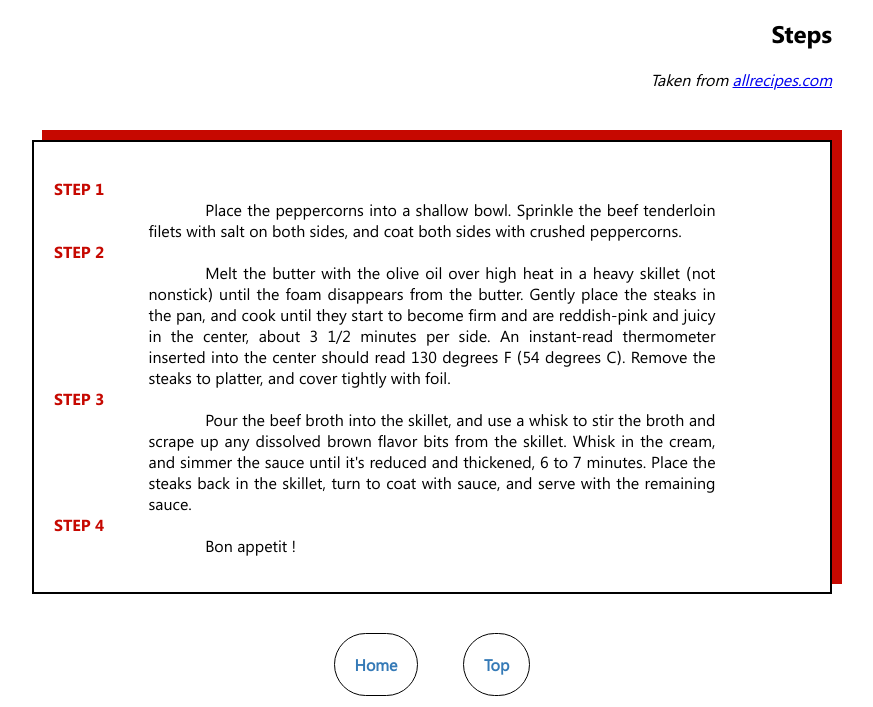
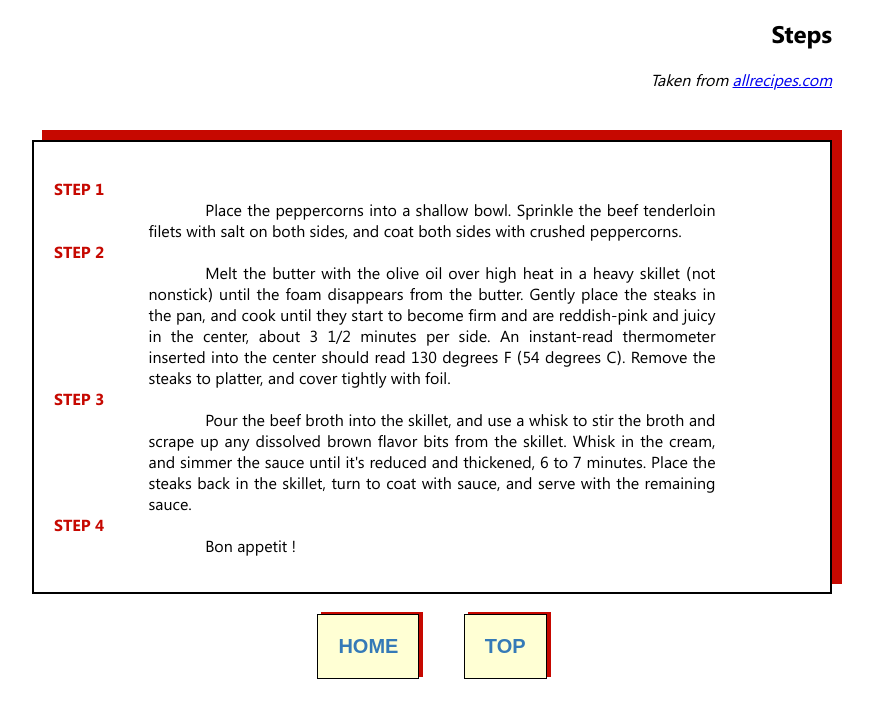
Before and after one commit to JeremyMrt/odin-recipes, a plain HTML site: page recipes/filet.html in a window 1280 px wide. Shown: the part 1428-2135 px from the top of the page, without its empty margins (208-1081 px from the left). Drawn offline with Linux system fonts and the light colour scheme.

Commit message:
Buttons changed as true buttons and not <a>

```diff
--- a/recipes/filet.html
+++ b/recipes/filet.html
@@ -52,10 +52,10 @@
                 </dl>
             </div>
 
-            <div class="button">
-                <a href="../index.html">Home</a>
-                <a href="#top">Top</a>
-            </div>
+            <footer>
+                <button><a href="../index.html">Home</a></button>
+                <button><a href="#top">Top</a></button>
+            </footer>
     </div>
 </body>
 </html>
--- a/style.css
+++ b/style.css
@@ -204,20 +204,22 @@ dd {
 
 /* Buttons */
 
-.button {
+footer {
     text-align: center;
-    margin-top: 60px;
-
-
 }
 
-.button a {
+button {
     border: 1px solid black;
     margin: 20px;
-    color: rgb(53, 122, 183);
-    border-radius: 50px;
+    background-color: rgb(255,255,212);
     padding: 20px;
+    box-shadow: 4px -2px rgb(198,8,0);
+}
+
+button a  {
     text-decoration: none;
     font-weight: bold;
-
+    color: rgb(53, 122, 183);
+    font-size: 20px;
+    text-transform: uppercase;
 }
```
Also changed, not shown: recipes/crepes.html (+4 -4 lines), recipes/mimosa.html (+4 -4 lines).
